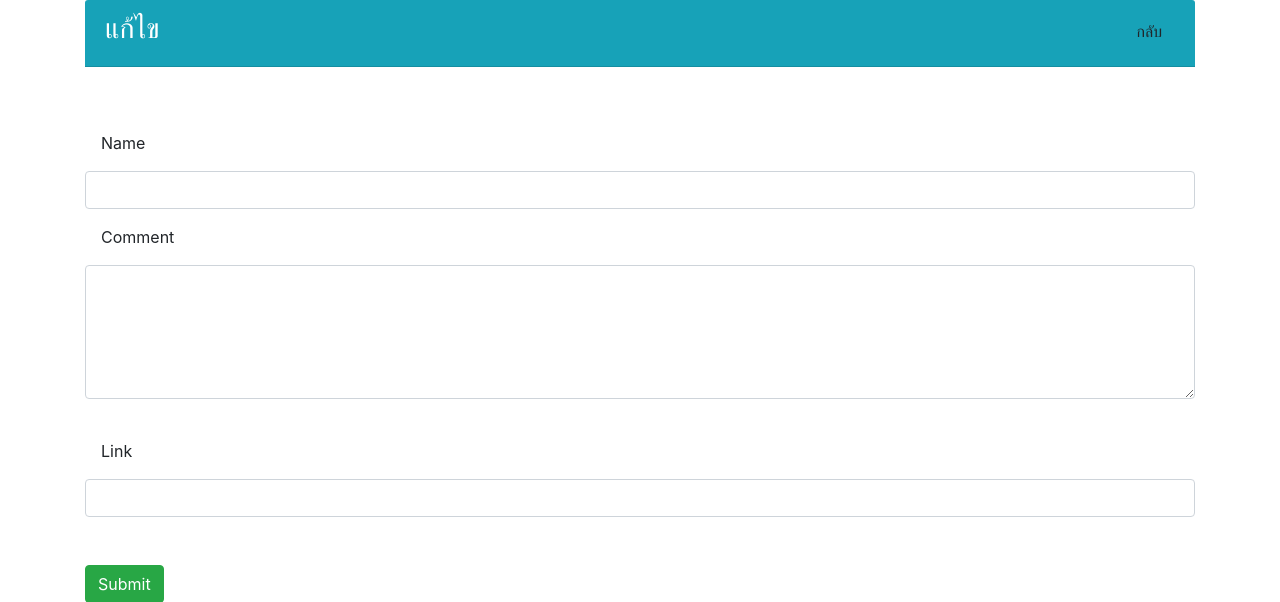
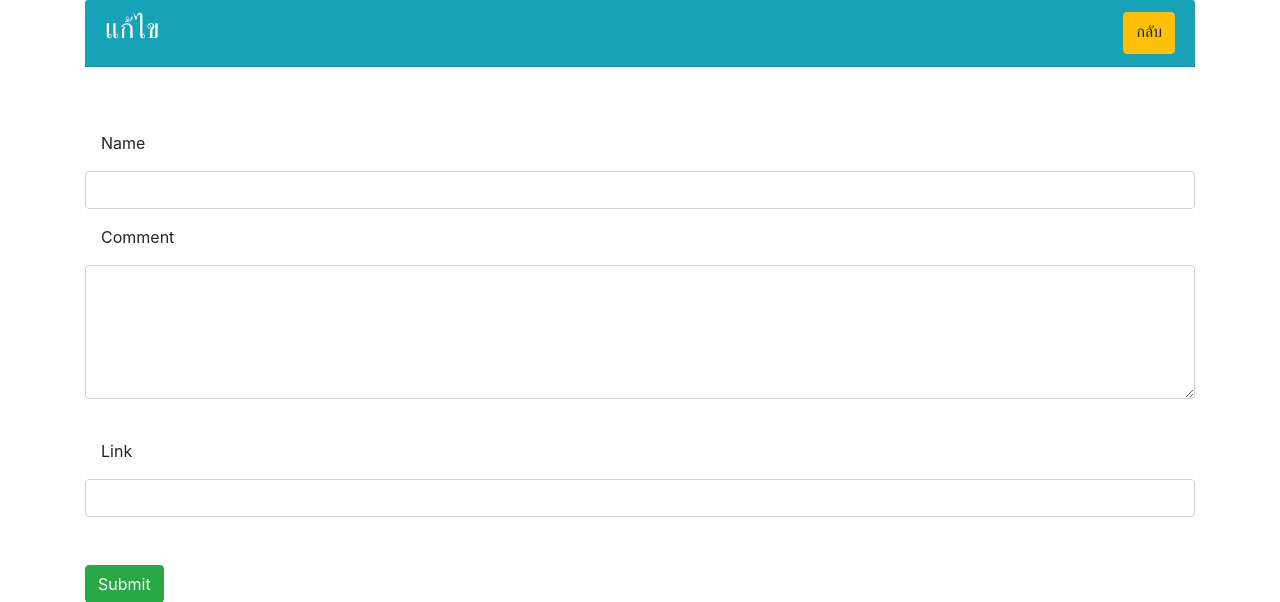
Before and after one commit to ChutimaNakaew/ITFLab02, a PHP site: page /edit.php?ID=1 in a window 1280 px wide. Shown: the top 602 px of the page. Run offline with PHP 8.4, Linux system fonts and the light colour scheme; data that the repository does not hold is empty.

Commit message:
Update edit.php

```diff
--- a/edit.php
+++ b/edit.php
@@ -25,7 +25,7 @@
       <div class="container">
           <div class="card-header bg-info text-white d-flex justify-content-between">
            <h3>แก้ไข</h3>
-           <a href="index.php" class="btn btn-warnning">กลับ</a>
+           <a href="index.php" class="btn btn-warning">กลับ</a>
           </div>
           <form action="update.php" method="post" id="CommentForm">
               <div class="form-group mt-5">
```
